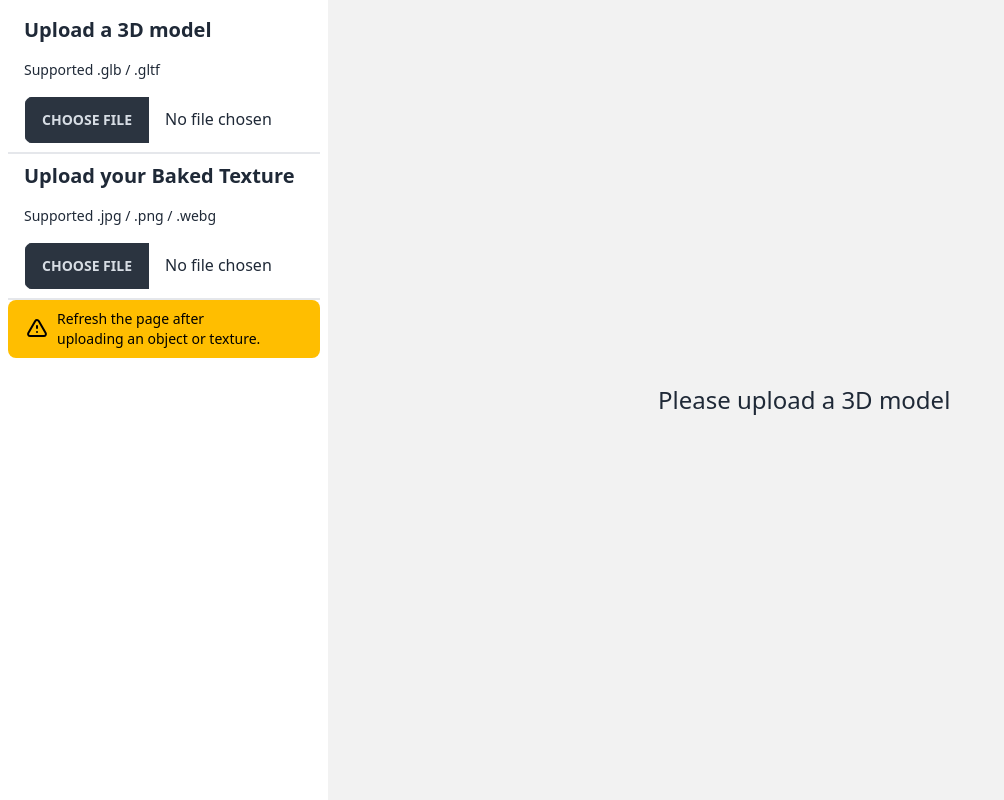
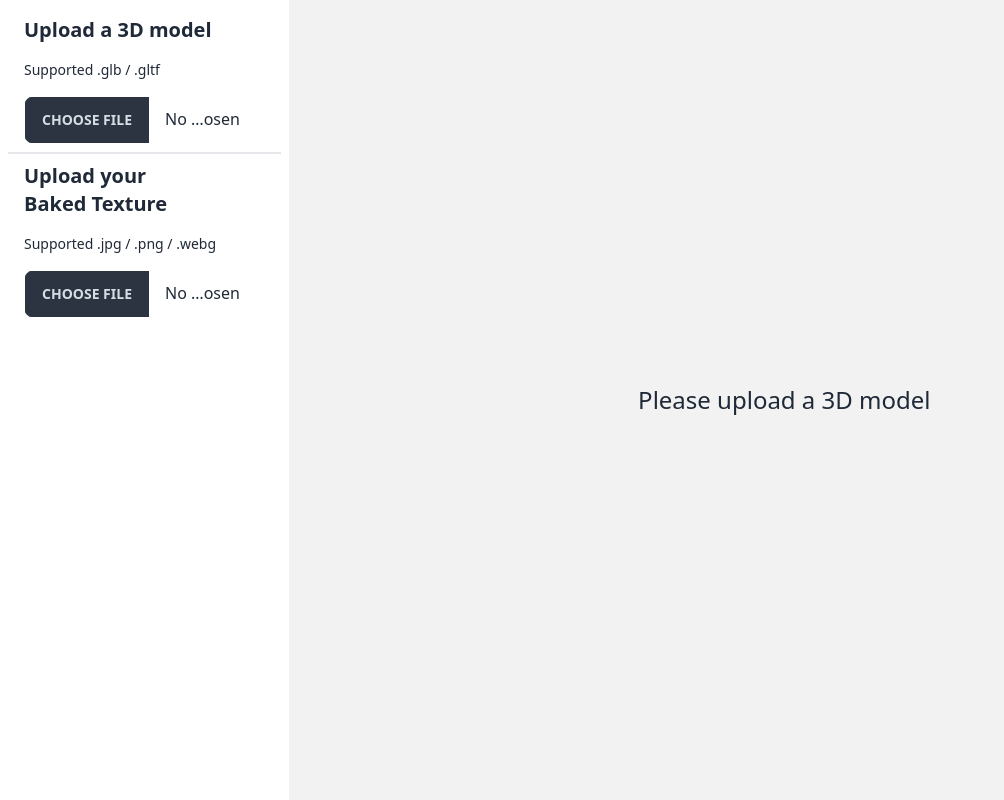
Before and after one commit to jwmik123/3d-model-viewer, a React (Vite) app: page / in a window 1280 px wide. Shown: the whole page, without its empty margins (0-1004 px from the left). Built offline with nearby package versions, Linux system fonts and the light colour scheme.

Commit message:
feat: removed localstorage

```diff
--- a/src/App.jsx
+++ b/src/App.jsx
@@ -1,4 +1,4 @@
-import { useState, useEffect } from "react";
+import { useState } from "react";
 import "./App.css";
 import UploadModel from "./components/UploadModel";
 import ModelViewer from "./components/ModelViewer";
@@ -7,30 +7,14 @@ function App() {
   const [file, setFile] = useState(null);
   const [texture, setTexture] = useState(null);
 
-  useEffect(() => {
-    const storedModel = localStorage.getItem("uploadedModel");
-    const storedTexture = localStorage.getItem("uploadedTexture");
-    if (storedModel) {
-      setFile(storedModel);
-    }
-    if (storedTexture) {
-      setTexture(storedTexture);
-    }
-  }, []);
-
-  const handleModelUpload = (base64String) => {
-    setFile(null); // Reset file state to trigger re-render
-    localStorage.setItem("uploadedModel", base64String);
-    setTimeout(() => setFile(base64String), 0); // Update state after clear
+  const handleModelUpload = (fileData) => {
+    setFile(fileData); // Update the file data directly
   };
 
-  const handleTextureUpload = (base64String) => {
-    setTexture(null); // Reset texture state to trigger re-render
-    localStorage.setItem("uploadedTexture", base64String);
-    setTimeout(() => setTexture(base64String), 0); // Update state after clear
+  const handleTextureUpload = (textureData) => {
+    setTexture(textureData); // Update the texture data directly
   };
 
-  // Update the UploadModel component's onFileUpload prop usage accordingly
   return (
     <>
       <div className="flex">
@@ -40,7 +24,7 @@ function App() {
         />
         {file ? (
           <ModelViewer
-            key={file + texture}
+            key={file + texture} // key helps React identify the component instances
             base64Model={file}
             base64Texture={texture}
           />
--- a/src/components/UploadModel.jsx
+++ b/src/components/UploadModel.jsx
@@ -1,16 +1,16 @@
-import React from "react";
+import React, { useState } from "react";
 
-const UploadModel = () => {
+const UploadModel = ({ onModelUpload, onTextureUpload }) => {
   const handleFileChange = (event, fileType) => {
     const file = event.target.files[0];
     if (file) {
       const reader = new FileReader();
       reader.onload = (e) => {
-        const base64String = e.target.result;
+        const fileResult = e.target.result;
         if (fileType === "model") {
-          localStorage.setItem("uploadedModel", base64String);
+          onModelUpload(fileResult);
         } else if (fileType === "texture") {
-          localStorage.setItem("uploadedTexture", base64String);
+          onTextureUpload(fileResult);
         }
       };
       reader.readAsDataURL(file);
@@ -43,25 +43,6 @@ const UploadModel = () => {
           />
         </div>
       </li>
-      <li>
-        {" "}
-        <div role="alert" className="alert alert-warning">
-          <svg
-            xmlns="http://www.w3.org/2000/svg"
-            className="w-6 h-6 stroke-current shrink-0"
-            fill="none"
-            viewBox="0 0 24 24"
-          >
-            <path
-              strokeLinecap="round"
-              strokeLinejoin="round"
-              strokeWidth="2"
-              d="M12 9v2m0 4h.01m-6.938 4h13.856c1.54 0 2.502-1.667 1.732-3L13.732 4c-.77-1.333-2.694-1.333-3.464 0L3.34 16c-.77 1.333.192 3 1.732 3z"
-            />
-          </svg>
-          <span>Refresh the page after uploading an object or texture.</span>
-        </div>
-      </li>
     </ul>
   );
 };
```
